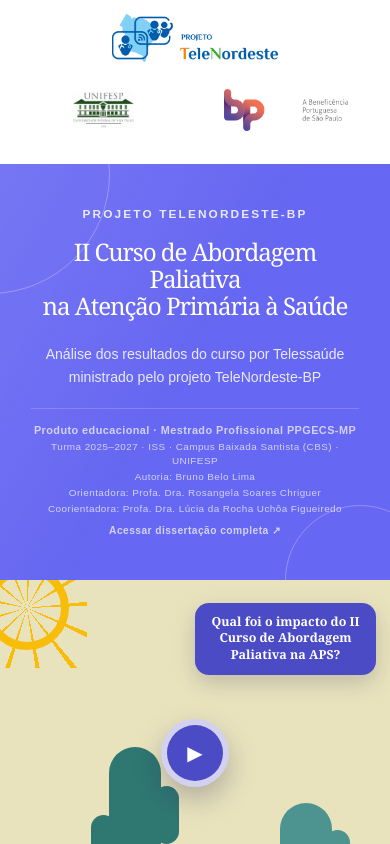
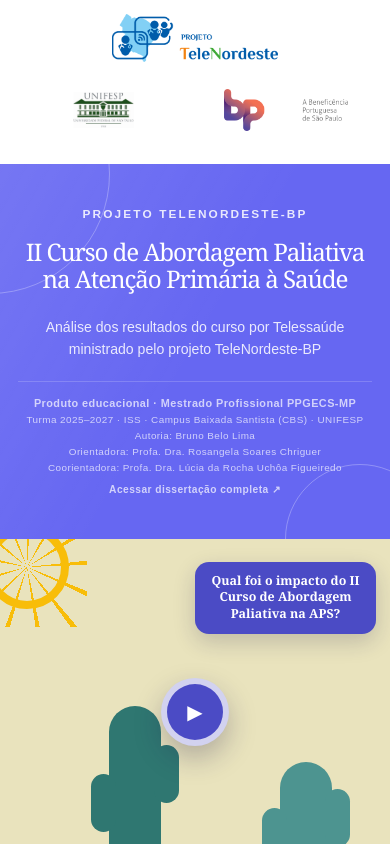
Before and after one commit to brunobelolima/infografico-paliativos-aps, a Next.js app: page / in a window 390 px wide. Shown: the top 844 px of the page. Built offline with nearby package versions, Linux system fonts and the light colour scheme.

Commit message:
Preserva duas linhas com título mobile maior

```diff
--- a/app/globals.css
+++ b/app/globals.css
@@ -792,6 +792,10 @@
 }
 
 @media (max-width: 650px) {
+  .hero {
+    padding-inline: 18px;
+  }
+
   .hero h1 {
     font-size: clamp(1.1rem, 6.2vw, 1.9rem);
     line-height: 1.12;
```
